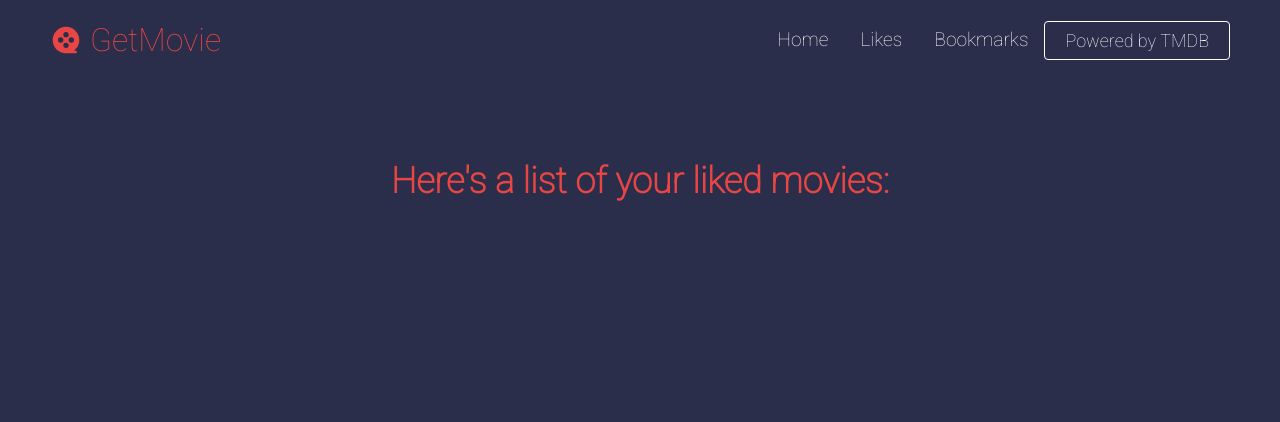
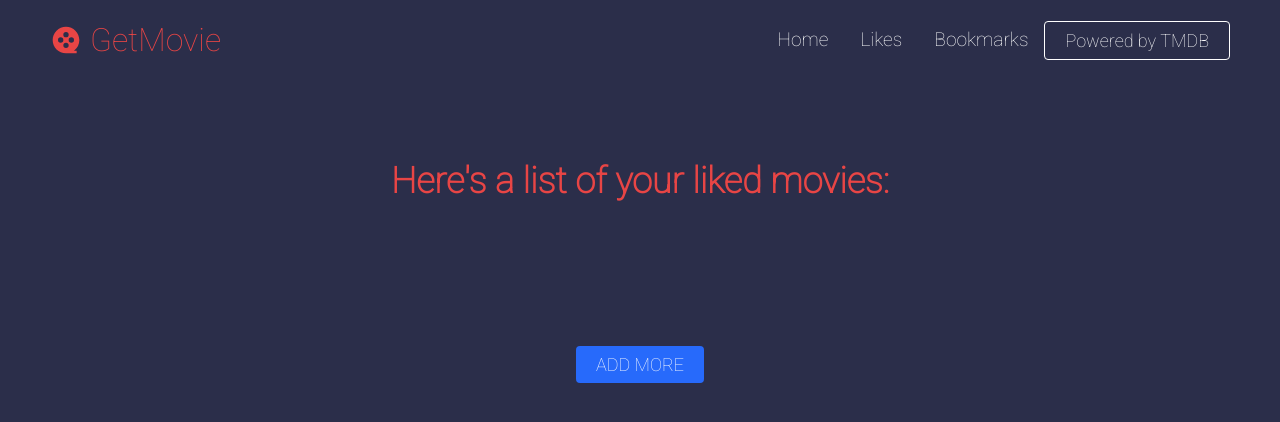
Before and after one commit to naufalrafiathl/GetMovie, a React (Create React App) app: page /likes in a window 1280 px wide. Shown: the top 422 px of the page. Built offline with nearby package versions, Linux system fonts and the light colour scheme.

Commit message:
Implemented like button, Improved UI, Fixed minor bugs

```diff
--- a/src/App.css
+++ b/src/App.css
@@ -3,4 +3,9 @@
   margin: 0;
   padding: 0;
   font-family: 'Roboto', sans-serif;
+
 }
+
+html {
+  background-color: #2b2e4a;
+}
--- a/src/App.js
+++ b/src/App.js
@@ -4,11 +4,12 @@ import { BrowserRouter as Router, Switch, Route } from 'react-router-dom';
 import { useEffect, useState } from "react";
 import Likes from './components/Likes';
 import Bookmark from './components/Bookmark'
-
+import {GlobalProvider} from "./context/GlobalState"
 function App() {
 
   return (
     <>
+    <GlobalProvider>
     <Router>
     <Switch>
       <Route exact path="/" component={Home}/>
@@ -16,6 +17,7 @@ function App() {
       <Route path="/bookmark" component={Bookmark}/>
     </Switch>
     </Router>
+    </GlobalProvider>
     </>
 
   );
--- a/src/components/Home.css
+++ b/src/components/Home.css
@@ -331,10 +331,34 @@
         height: 50px;
     }
 
+    .container-like-page{
+      width: 336px;
+      background-color: #53354a;
+      height: 70px;
+      border-bottom-left-radius: 1rem;
+      border-bottom-right-radius: 1rem;
+    }
+
     .container-bm {
         width: 336px;
         background-color: #53354a;
         height:60px;
+        border-bottom-left-radius: 1rem;
+        border-bottom-right-radius: 1rem;
+    }
+
+    .add-more {
+      background-color: #2b2e4a;
+      width: auto;
+      padding: 3rem;
+    }
+
+    .card-info-page {
+        width: 336px;
+        background-color: #53354a;
+        height: 100px;
+        overflow: hidden;
+        position: relative;
         border-bottom-left-radius: 1rem;
         border-bottom-right-radius: 1rem;
     }
--- a/src/components/Home.js
+++ b/src/components/Home.js
@@ -1,9 +1,13 @@
-import React from 'react'
+import React, {useContext} from 'react'
 import { useEffect, useState } from "react";
 import { Button } from './Button'
 import './Home.css'
 import { Link as Linkz } from "react-scroll"
 import Navbar from "./Navbar"
+import {GlobalContext} from "../context/GlobalState"
+import { Link } from 'react-router-dom'
+
+
 
 function Home() {
 
@@ -27,13 +31,12 @@ function Home() {
 
 
 
+
     const handlesubmit = (e) => {
         e.preventDefault();
 
-        console.log(SQuery)
         fetch(search_api + SQuery).then(res => res.json())
         .then(data => {
-            console.log(data)
             setMovies(data.results)
         })
 
@@ -42,6 +45,12 @@ function Home() {
     const handleonchange = (e) => {
         setSQuery(e.target.value);
     }
+
+
+    const {addMovieToLikes, likes} = useContext(GlobalContext)
+
+
+
 
 
     return (
@@ -86,15 +95,20 @@ function Home() {
                             <span className="rating-movie">{movies.vote_average} Rated</span>
                         </div>
                         <div className="container-like">
-                            <Button className="like-btn" buttonColor="red" buttonSize="btn--small" value={movies.id}>Add to liked page</Button>
+                    <Link to="/likes">
+                    <Button  onClick={() => addMovieToLikes(movies)} className="like-btn" buttonColor="red" buttonSize="btn--small" value={movies.id}>Add to liked page</Button>
+                    </Link>
                         </div>
                         <div className="container-bm">
+                        <Link to="/bookmark">
                             <Button className="like-btn" buttonColor="blue" buttonSize="btn--small" value={movies.id}>Add to bookmarks</Button>
+                        </Link>
                         </div>
                     </div>
                 </>
                     ))}
                 </div>
+
 
 
             </div>
--- a/src/components/Likes.js
+++ b/src/components/Likes.js
@@ -1,16 +1,55 @@
-import React from 'react'
+import React, {useContext} from 'react'
 import Navbar from './Navbar'
 import './Home.css'
 import './Likes.css'
+import {GlobalContext} from '../context/GlobalState'
+import Home from './Home'
+import { Link } from 'react-router-dom'
+import { Button } from './Button'
+
 
 function Likes() {
 
+    const img_api = "https://image.tmdb.org/t/p/w342";
+    const {likes} = useContext(GlobalContext)
 
     return (
         <>
           <Navbar/>
           <div className="container--page">
             <h1>Here's a list of your liked movies:</h1>
+            <div className="search-container">
+            <div className="show-contentcard">
+            {likes.map(movies => (
+                <>
+
+
+                    <div key={movies.id} className="card-movie">
+                        <div className="img-container">
+                            <div className="overview-container">
+                                <h2>Overview:</h2>
+                                <p>{movies.overview}</p>
+                            </div>
+
+                            <img className="movie-image" src={movies.poster_path ? (img_api+ movies.poster_path) : 'https://image.winudf.com/v2/image/YXBwaW52ZW50b3IuYWlfY3VybHlrYXk5MTYubm90ZXh0d2hpbGVkcml2aW5nX3NjcmVlbl8xX2VraWs5ZjMy/screen-1.jpg?fakeurl=1&type=.jpg'} alt={movies.title} />
+                        </div>
+                        <div className="card-info-page">
+                            <h2 className="movie-title">{movies.title}</h2>
+                        </div>
+                    </div>
+
+                </>
+
+                ))}
+                </div>
+                <div className="add-more">
+                        <Link to="/">
+                            <Button className="addmore-btn" buttonColor="blue" buttonSize="btn--small">
+                                ADD MORE
+                            </Button>
+                        </Link>
+                    </div>
+                </div>
           </div>
         </>
     )
--- /dev/null
+++ b/src/context/AppReducer.js
@@ -0,0 +1,11 @@
+export default (state, action) => {
+    switch(action.type) {
+        case "ADD_MOVIE_TO_LIKES":
+        return{
+            ...state,
+            likes: [action.payload, ...state.likes]
+        }
+        default:
+            return state;
+    }
+}
--- /dev/null
+++ b/src/context/GlobalState.js
@@ -0,0 +1,32 @@
+import React, {createContext, useReducer, useEffect} from 'react'
+import AppReducer from "./AppReducer"
+
+const initialState = {
+    likes:localStorage.getItem('likes') ? JSON.parse(localStorage.getItem('likes')):[],
+    bookmarks:localStorage.getItem('bookmarks') ? JSON.parse(localStorage.getItem('bookmarks')):[],
+
+};
+export const GlobalContext = createContext(initialState)
+
+export const GlobalProvider = (props) => {
+    const [state, dispatch] = useReducer(AppReducer, initialState);
+
+    useEffect(() => {
+        localStorage.setItem('likes', JSON.stringify(state.likes))
+        localStorage.setItem('bookmarks', JSON.stringify(state.bookmarks))
+    }, [state]);
+
+
+
+    const addMovieToLikes = (movies)  =>{
+        dispatch({type: "ADD_MOVIE_TO_LIKES", payload: movies })
+    }
+
+    return (
+        <GlobalContext.Provider value={{ likes: state.likes,
+                                       bookmarks:state.bookmarks,
+                                       addMovieToLikes }}>
+            {props.children}
+        </GlobalContext.Provider>
+    )
+}
```
Also changed, not shown: src/components/Likes.css (line endings or trailing spaces).
